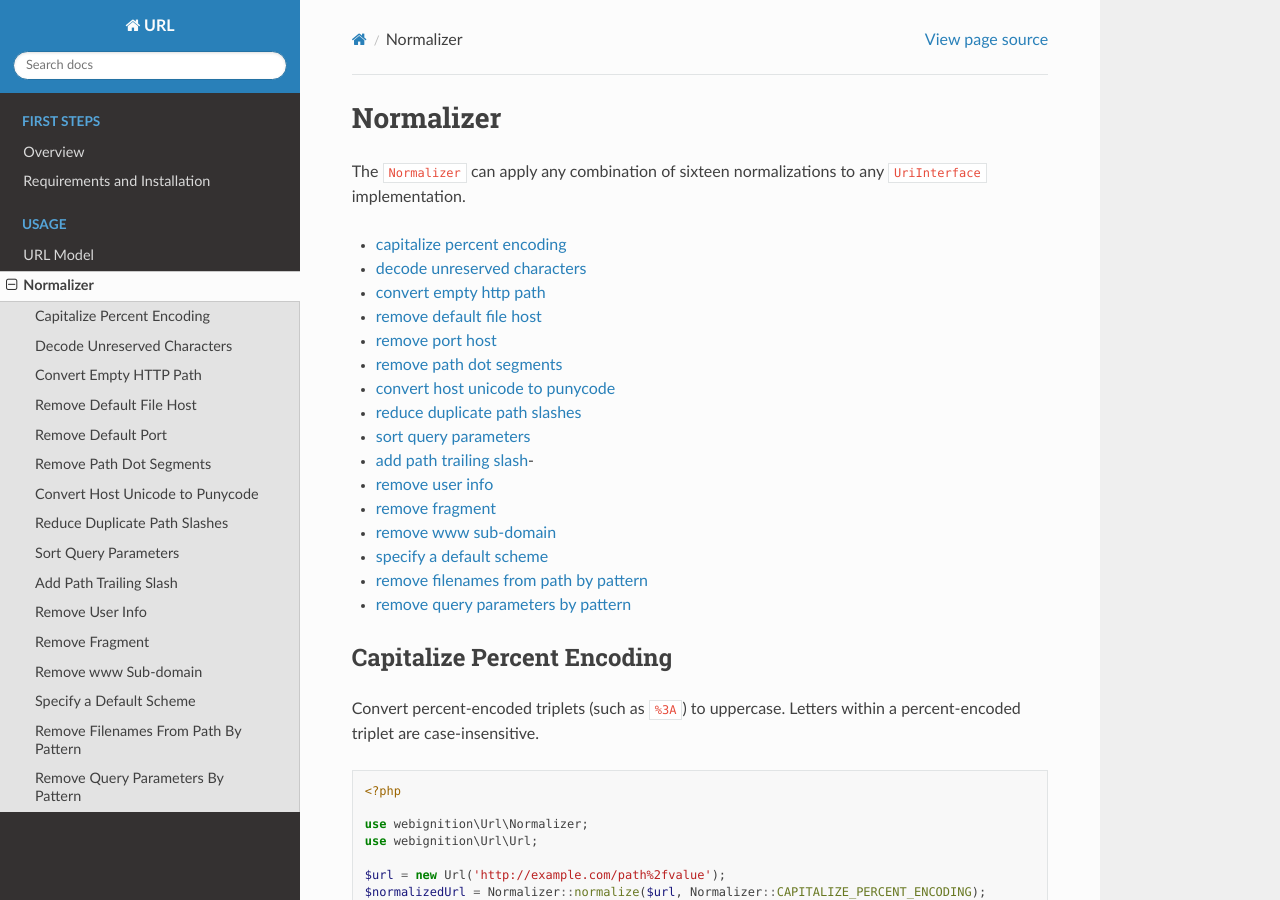
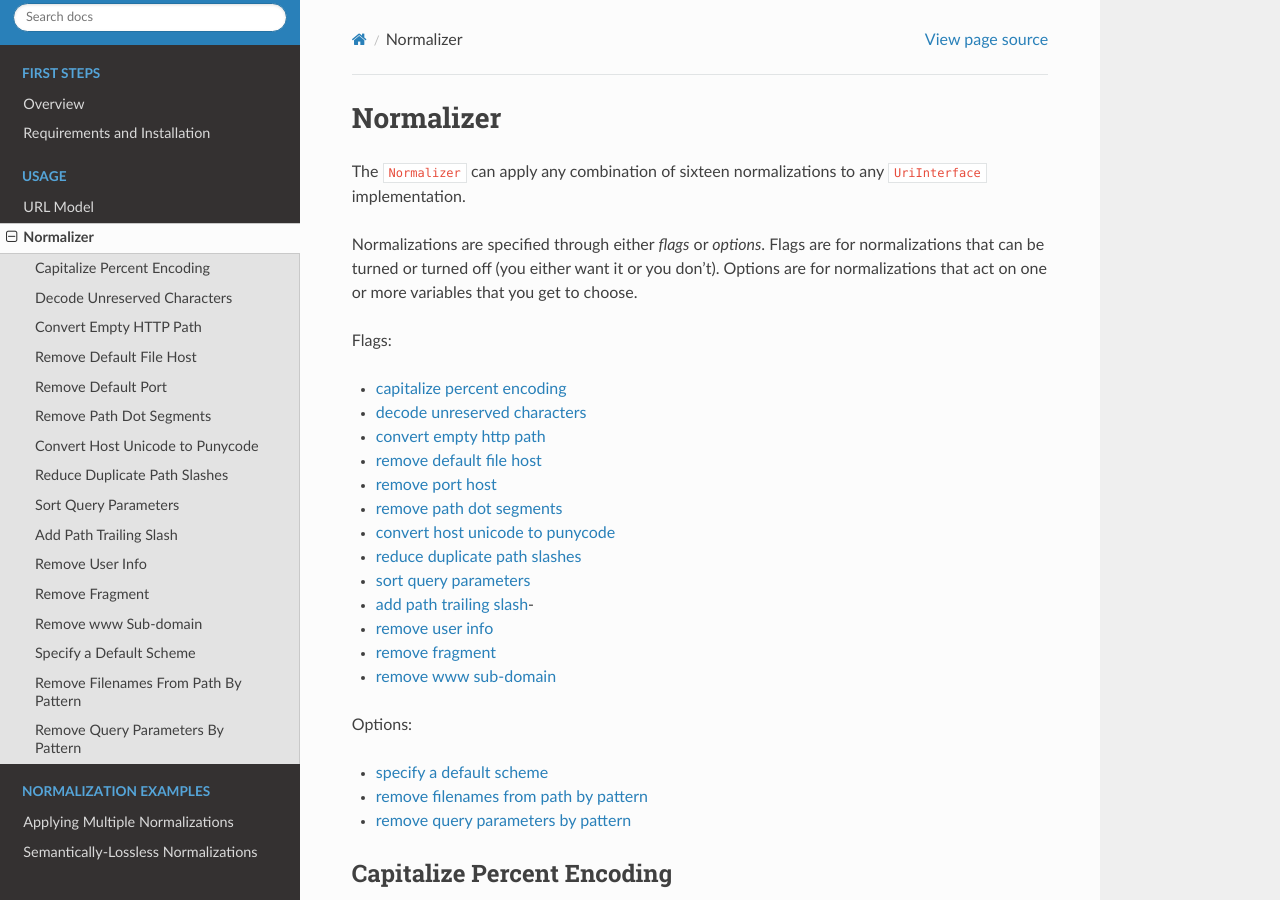
Before and after one commit to webignition/url, a Sphinx documentation site: the page built from docs/normalizer.rst, in a window 1280 px wide and 900 px high. Built offline with Sphinx 7.4.7 and the Read the Docs theme 2.0.0, drawn with Linux system fonts in a browser that asks for light colours; some of the changed text lies outside the part shown.

Commit message:
Applying multiple normalizations

```diff
--- a/docs/normalizer.rst
+++ b/docs/normalizer.rst
@@ -2,8 +2,12 @@
 Normalizer
 ==========
 
-.. rst-class:: precede-list
 .. include:: includes/normalizer/introduction.rst
+
+Normalizations are specified through either `flags` or `options`. Flags are for normalizations that can be turned or
+turned off (you either want it or you don't). Options are for normalizations that act on one or more variables that
+you get to choose.
+
 .. include:: includes/normalizer/normalizations-list.rst
 
 .. _normalizations-capitalize-percent-encoding:
@@ -226,7 +230,7 @@ Add a trailing slash to the path if not present.
     $normalizedUrl = Normalizer::normalize($url, Normalizer::ADD_PATH_TRAILING_SLASH);
 
     (string) $normalizedUrl;
-    // "http://example.com/
+    // "http://example.com/"
 
 .. _normalizations-remove-user-info:
 
@@ -247,7 +251,7 @@ Remove user credentials.
     $normalizedUrl = Normalizer::normalize($url, Normalizer::REMOVE_USER_INFO);
 
     (string) $normalizedUrl;
-    // "http://example.com
+    // "http://example.com"
 
 .. _normalizations-remove-fragment:
 
@@ -268,7 +272,7 @@ Remove fragment component.
     $normalizedUrl = Normalizer::normalize($url, Normalizer::REMOVE_FRAGMENT);
 
     (string) $normalizedUrl;
-    // "http://example.com
+    // "http://example.com"
 
 .. _normalizations-remove-www:
 
@@ -289,7 +293,7 @@ Remove the www sub-domain.
     $normalizedUrl = Normalizer::normalize($url, Normalizer::REMOVE_WWW);
 
     (string) $normalizedUrl;
-    // "http://example.com
+    // "http://example.com"
 
 .. _normalizations-default-scheme:
 
@@ -312,7 +316,7 @@ Specify a default scheme to be applied if none is present.
     ]);
 
     (string) $normalizedUrl;
-    // "http://example.com
+    // "http://example.com"
 
 .. _normalizations-remove-filenames-from-path-by-pattern:
 
@@ -337,7 +341,7 @@ Useful for stripping common default filenames such as ``index.html``, ``index.js
     ]);
 
     (string) $normalizedUrl;
-    // "http://example.com/
+    // "http://example.com/"
 
 .. _normalizations-remove-query-parameters-by-pattern:
 
@@ -364,4 +368,4 @@ Useful for stripping query parameters considered by you to be irrelevant to the
     ]);
 
     (string) $normalizedUrl;
-    // "http://example.com?page=1&category=2
+    // "http://example.com?page=1&category=2"
```
Also changed, not shown: docs/applying-multiple-normalizations.rst (added, +91 -0 lines), docs/includes/normalizer/normalizations-list.rst (+9 -0 lines), docs/index.rst (+7 -0 lines), docs/semantically-lossless-normalizations.rst (added, +31 -0 lines).
